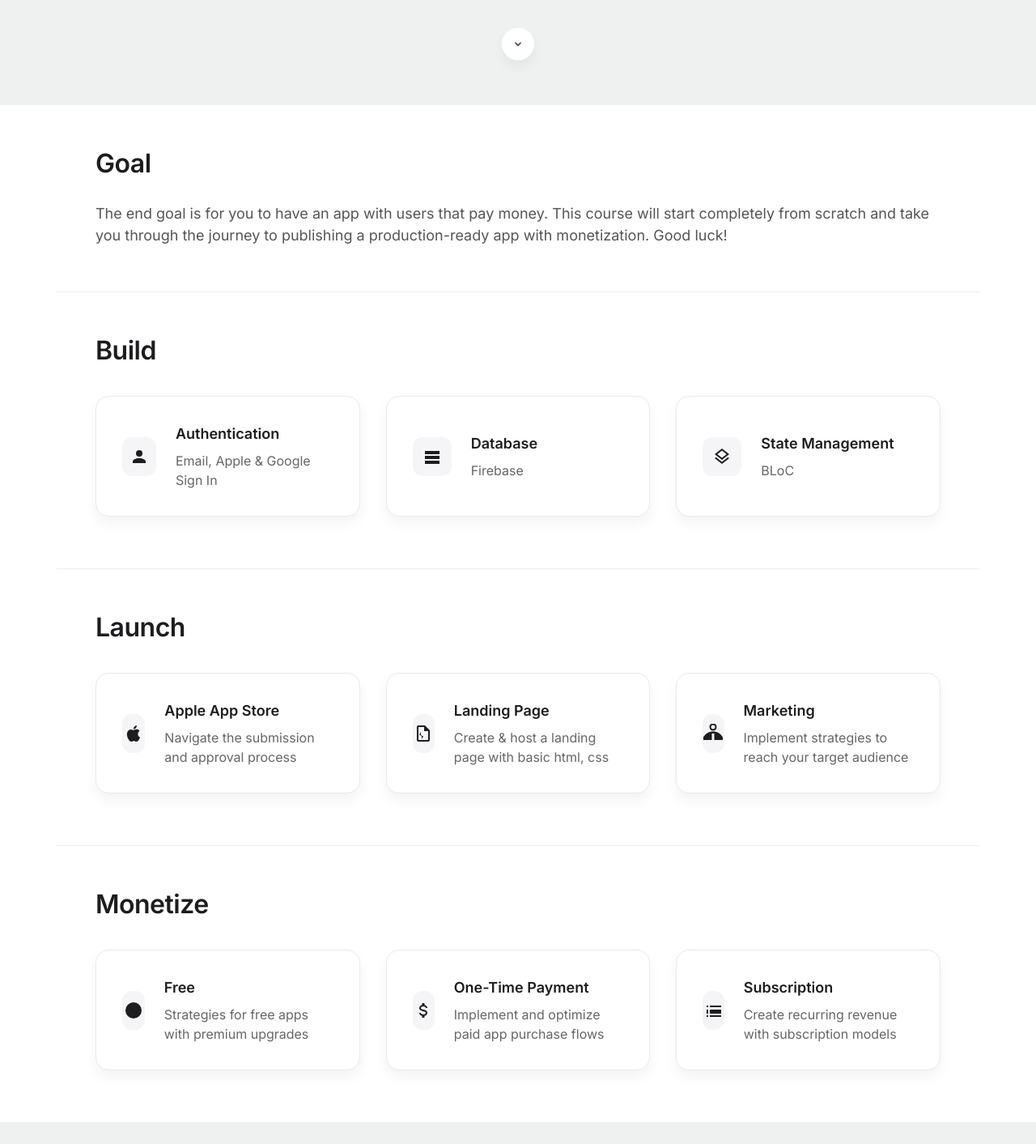
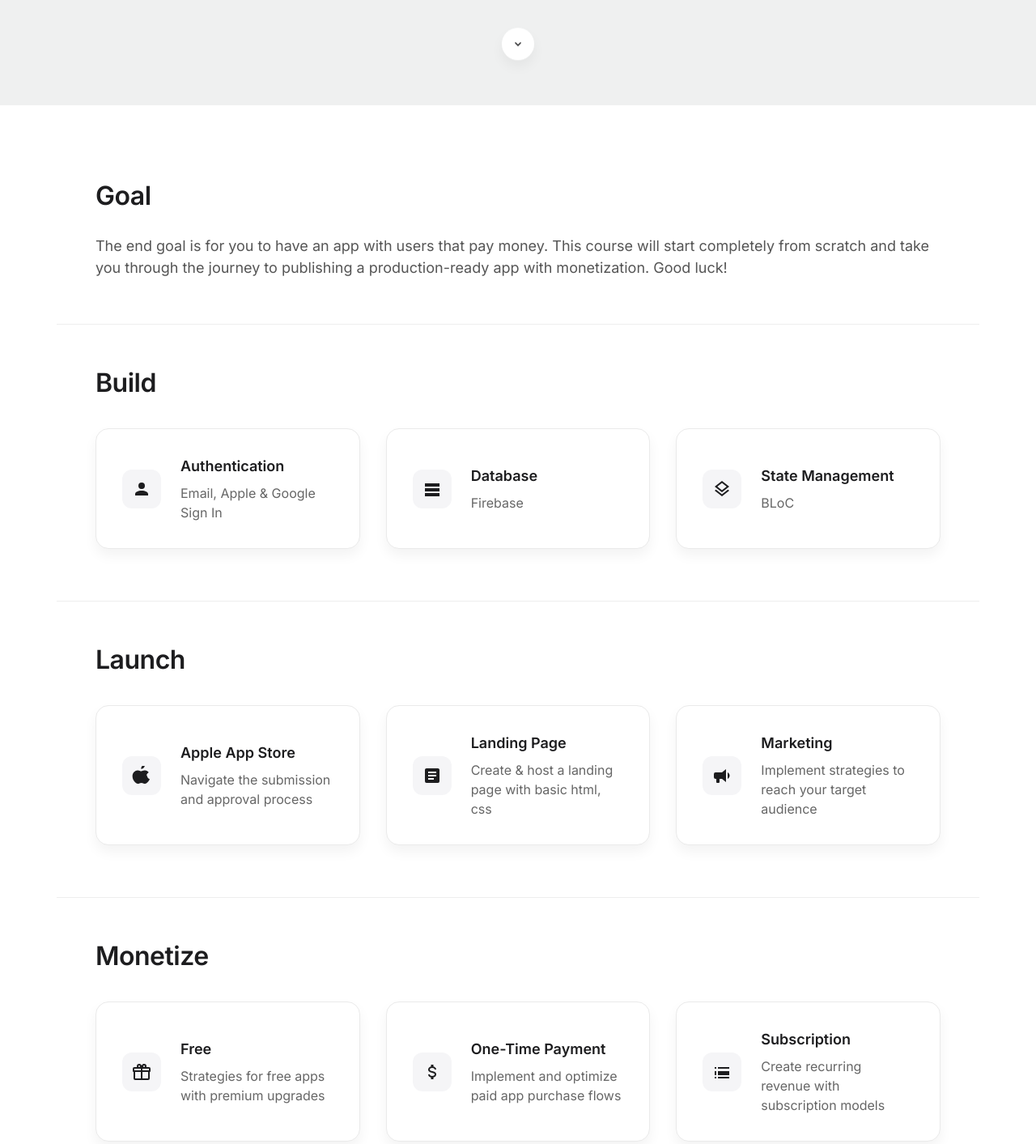
Before and after one commit to mitchkoko/build-launch-monetize, a plain HTML site: page index.html in a window 1280 px wide. Shown: the part 720-2133 px from the top of the page at 81% size. Drawn offline with Linux system fonts and the light colour scheme.

Commit message:
updated landing page

```diff
--- a/index.html
+++ b/index.html
@@ -29,7 +29,7 @@
             --spacing-md: 32px;
             --spacing-lg: 48px;
             --spacing-xl: 64px;
-            --spacing-xxl: 80px;
+            --spacing-xxl: 88px;
 
             /* Border radius */
             --radius-sm: 12px;
@@ -186,11 +186,10 @@
         }
 
         .section-inner {
-            margin: 0;
             max-width: 100%;
             padding-left: var(--spacing-lg);
             padding-right: var(--spacing-lg);
-            padding-top: var(--spacing-lg);
+            padding-top: var(--spacing-xxl);
         }
 
         .section-title {
@@ -230,7 +229,7 @@
         .features-section {
             background-color: var(--color-background);
             padding-top: var(--spacing-xs);
-            padding-bottom: var(--spacing-xl);
+            padding-bottom: var(--spacing-xxl);
         }
 
         .feature-group {
@@ -275,6 +274,7 @@
             justify-content: center;
             align-items: center;
             margin-right: var(--spacing-sm);
+            aspect-ratio: 1/1;
         }
 
         .feature-icon svg {
@@ -567,8 +567,9 @@
                     <div class="features-grid">
                         <div class="feature-card">
                             <div class="feature-icon">
-                                <svg xmlns="http://www.w3.org/2000/svg" viewBox="0 0 24 24">
-                                    <path d="M18.71,19.5C17.88,20.74 17,21.95 15.66,21.97C14.32,22 13.89,21.18 12.37,21.18C10.84,21.18 10.37,21.95 9.1,22C7.79,22.05 6.8,20.68 5.96,19.47C4.25,17 2.94,12.45 4.7,9.39C5.57,7.87 7.13,6.91 8.82,6.88C10.1,6.86 11.32,7.75 12.11,7.75C12.89,7.75 14.37,6.68 15.92,6.84C16.57,6.87 18.39,7.1 19.56,8.82C19.47,8.88 17.39,10.1 17.41,12.63C17.44,15.65 20.06,16.66 20.09,16.67C20.06,16.74 19.67,18.11 18.71,19.5M13,3.5C13.73,2.67 14.94,2.04 15.94,2C16.07,3.17 15.6,4.35 14.9,5.19C14.21,6.04 13.07,6.7 11.95,6.61C11.8,5.46 12.36,4.26 13,3.5Z"/>
+                                <!-- Apple Logo SVG -->
+                                <svg xmlns="http://www.w3.org/2000/svg" width="24" height="24" viewBox="0 0 384 512" fill="currentColor">
+                                    <path d="M318.7 268.6c-.3-42.8 19.2-75.1 59.4-98.6-22.1-32.3-55.5-50.4-99.5-54.9-41.7-4.2-87.6 24.5-102.4 24.5s-54.1-23.8-88.9-23.1c-68.3 1-138.2 61-137.4 156.2.7 49.6 18.7 101.5 51.3 139.3 24.2 27.8 53.3 58.9 91.7 57.8 36.1-1 49.8-23.5 93.3-23.5s55.1 23.5 93.2 22.7c38.7-.6 63.1-29.2 86.8-57.4 27.4-32.6 38.7-64.1 39.4-65.7-1-.5-74.8-28.7-75.1-113.3zm-66.3-223.7c17.6-21.4 29.5-51.3 26.2-81.2-25.3 1-55.8 16.8-73.6 38.2-16.2 18.9-30.2 49.3-26.4 78.2 28.1 2.2 56.4-14.3 73.8-35.2z"/>
                                 </svg>
                             </div>
                             <div class="feature-content">
@@ -578,8 +579,9 @@
                         </div>
                         <div class="feature-card">
                             <div class="feature-icon">
+                                <!-- Landing Page - using a web page icon -->
                                 <svg xmlns="http://www.w3.org/2000/svg" viewBox="0 0 24 24">
-                                    <path d="M14,2H6A2,2 0 0,0 4,4V20A2,2 0 0,0 6,22H18A2,2 0 0,0 20,20V8L14,2M18,20H6V4H13V9H18V20M10,19L12,15H9V10L7,14H10V19Z"/>
+                                    <path d="M14,17H7V15H14M17,13H7V11H17M17,9H7V7H17M19,3H5C3.89,3 3,3.89 3,5V19A2,2 0 0,0 5,21H19A2,2 0 0,0 21,19V5C21,3.89 20.1,3 19,3Z"/>
                                 </svg>
                             </div>
                             <div class="feature-content">
@@ -589,8 +591,9 @@
                         </div>
                         <div class="feature-card">
                             <div class="feature-icon">
+                                <!-- Marketing - using a megaphone/bullhorn icon -->
                                 <svg xmlns="http://www.w3.org/2000/svg" viewBox="0 0 24 24">
-                                    <path d="M12 6.5C13.5 6.5 14.5 5.5 14.5 4C14.5 2.5 13.5 1.5 12 1.5C10.5 1.5 9.5 2.5 9.5 4C9.5 5.5 10.5 6.5 12 6.5M12 8.5C9.5 8.5 7.5 6.5 7.5 4C7.5 1.5 9.5 -0.5 12 -0.5C14.5 -0.5 16.5 1.5 16.5 4C16.5 6.5 14.5 8.5 12 8.5M13.5 20H10.5V12H13.5V20M12 9.5C7 9.5 2.73 12.11 0 16.5V20H24V16.5C21.27 12.11 17 9.5 12 9.5Z"/>
+                                    <path d="M12,8H4A2,2 0 0,0 2,10V14A2,2 0 0,0 4,16H5V20A1,1 0 0,0 6,21H8A1,1 0 0,0 9,20V16H12L17,20V4L12,8M21.5,12C21.5,13.71 20.54,15.26 19,16V8C20.53,8.75 21.5,10.3 21.5,12Z"/>
                                 </svg>
                             </div>
                             <div class="feature-content">
@@ -609,8 +612,9 @@
                     <div class="features-grid">
                         <div class="feature-card">
                             <div class="feature-icon">
+                                <!-- Free - using a gift icon -->
                                 <svg xmlns="http://www.w3.org/2000/svg" viewBox="0 0 24 24">
-                                    <path d="M12,2A10,10 0 0,1 22,12A10,10 0 0,1 12,22A10,10 0 0,1 2,12A10,10 0 0,1 12,2M12,8L16,12L12,16L8,12L12,8Z"/>
+                                    <path d="M22,12V20A2,2 0 0,1 20,22H4A2,2 0 0,1 2,20V12A1,1 0 0,1 1,11V8A2,2 0 0,1 3,6H6.17C6.06,5.69 6,5.35 6,5A3,3 0 0,1 9,2C10,2 10.88,2.5 11.43,3.24V3.23L12,4L12.57,3.23V3.24C13.12,2.5 14,2 15,2A3,3 0 0,1 18,5C18,5.35 17.94,5.69 17.83,6H21A2,2 0 0,1 23,8V11A1,1 0 0,1 22,12M4,20H11V12H4V20M20,20V12H13V20H20M9,4A1,1 0 0,0 8,5A1,1 0 0,0 9,6A1,1 0 0,0 10,5A1,1 0 0,0 9,4M15,4A1,1 0 0,0 14,5A1,1 0 0,0 15,6A1,1 0 0,0 16,5A1,1 0 0,0 15,4M3,8V10H11V8H3M13,8V10H21V8H13Z"/>
                                 </svg>
                             </div>
                             <div class="feature-content">
@@ -642,7 +646,10 @@
                         </div>
                     </div>
                 </div>
+                <div class="divider"></div>
+
             </div>
+
         </section>
 
         <!-- Pricing Section -->
```
